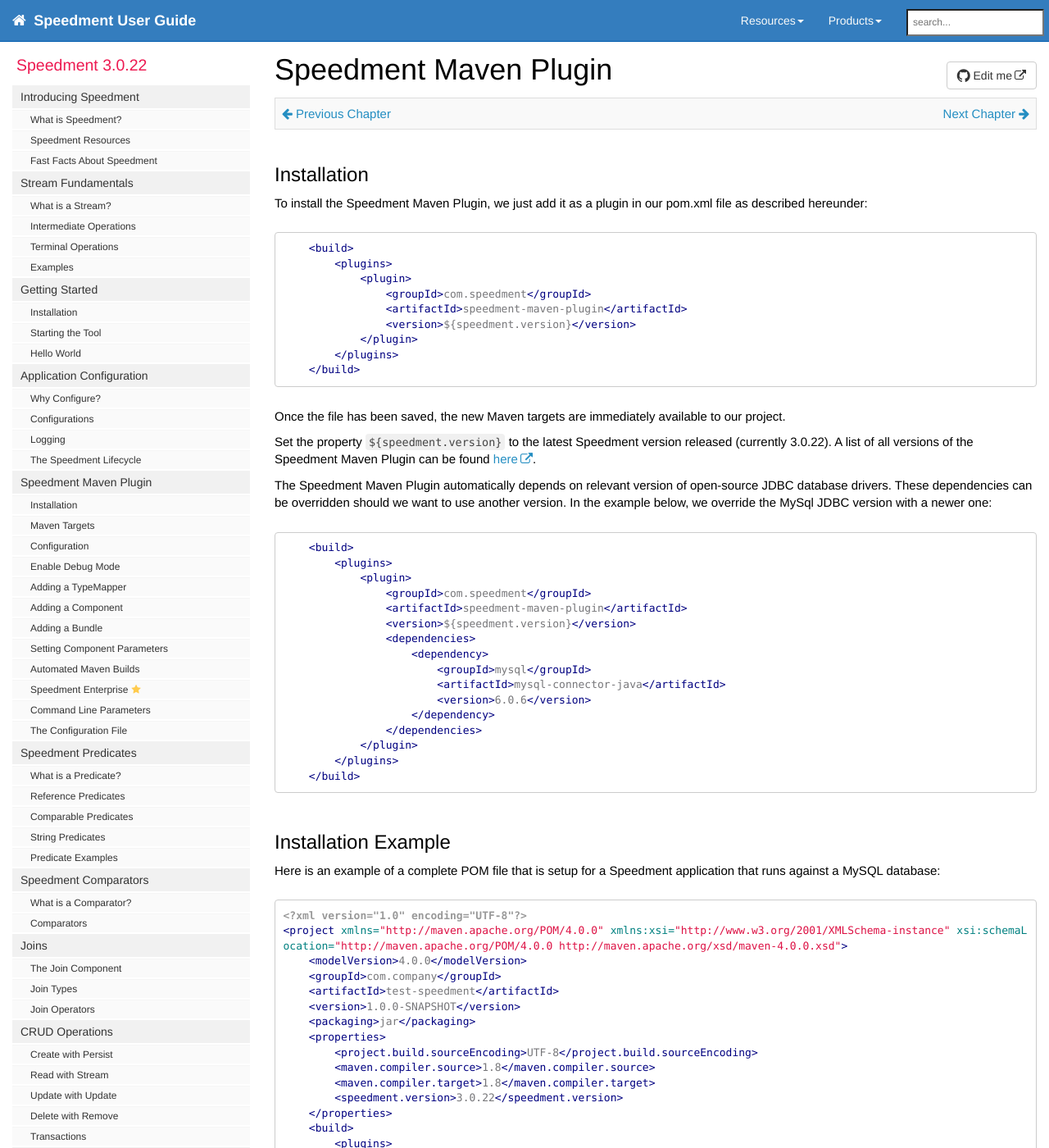
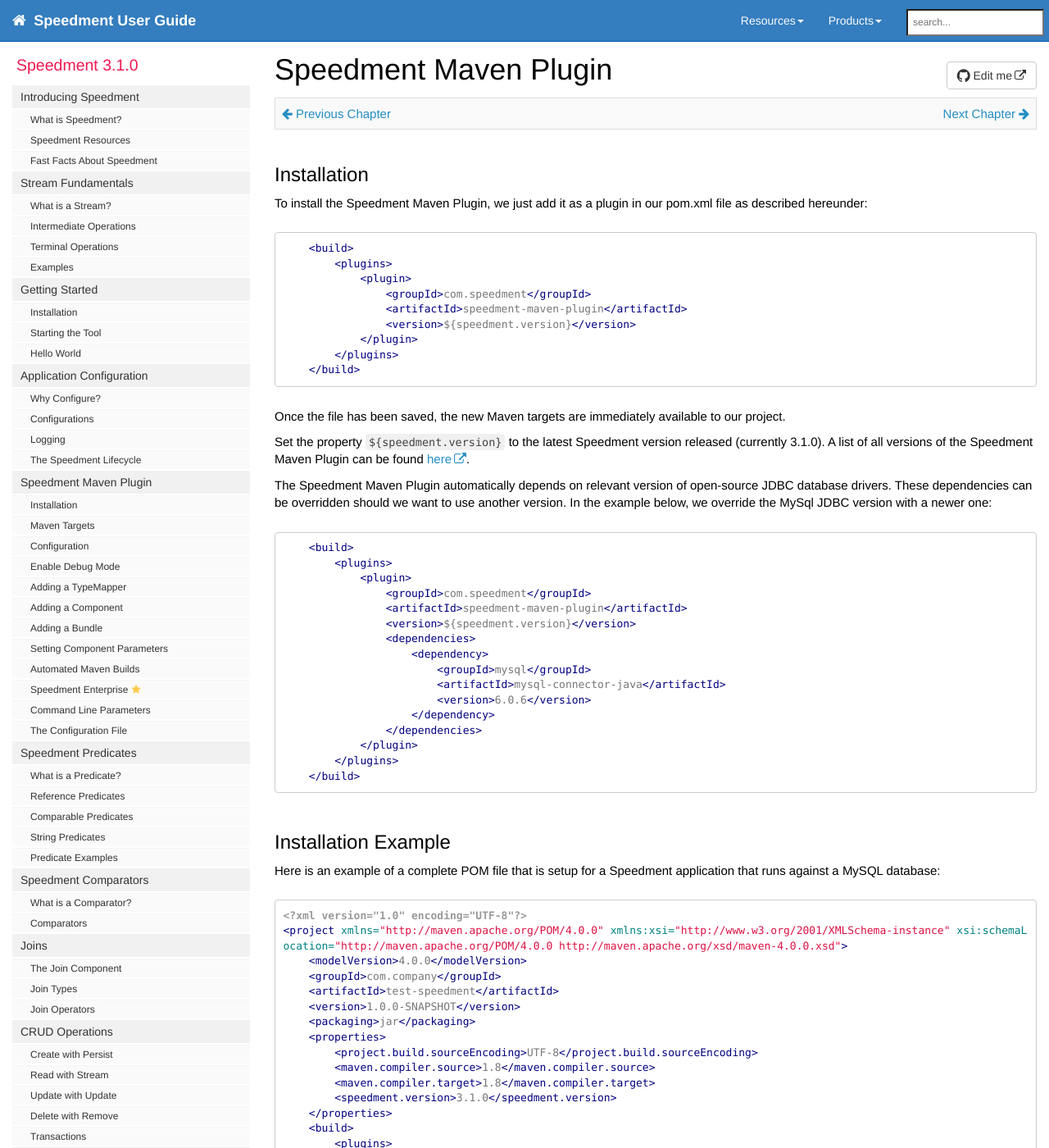
Before and after one commit to speedment/speedment-doc, a Jekyll site: the page built from pages/maven.md, in a window 1280 px wide and 1400 px high. Shown: the whole window at 82% size. Built offline with Jekyll 4.4.1, drawn with Linux system fonts in a browser that asks for light colours; nearby versions of some CDN libraries; comment, search, counter and statistics services are not loaded.

Commit message:
Bump version to 3.1.0

```diff
--- a/_data/sidebars/mydoc_sidebar.yml
+++ b/_data/sidebars/mydoc_sidebar.yml
@@ -3,7 +3,7 @@
 entries:
 - title: sidebar
   product: Speedment
-  version: 3.0.22
+  version: 3.1.0
   folders:
 
   - title:
--- a/_data/speedment.yml
+++ b/_data/speedment.yml
@@ -1,3 +1,3 @@
-version: 3.0.22
+version: 3.1.0
 
-javadocurl: http://static.javadoc.io/com.speedment/runtime-deploy/3.0.22/com/speedment/
+javadocurl: http://static.javadoc.io/com.speedment/runtime-deploy/3.1.0/com/speedment/
--- a/pages/getting_started.md
+++ b/pages/getting_started.md
@@ -97,7 +97,7 @@
         <project.build.sourceEncoding>UTF-8</project.build.sourceEncoding>
         <maven.compiler.source>1.8</maven.compiler.source>
         <maven.compiler.target>1.8</maven.compiler.target>
-        <speedment.version>3.0.22</speedment.version>
+        <speedment.version>3.1.0</speedment.version>
     </properties>
 
     <build>
```
Also changed, not shown: _data/javadoc.yml (+14 -14 lines).
